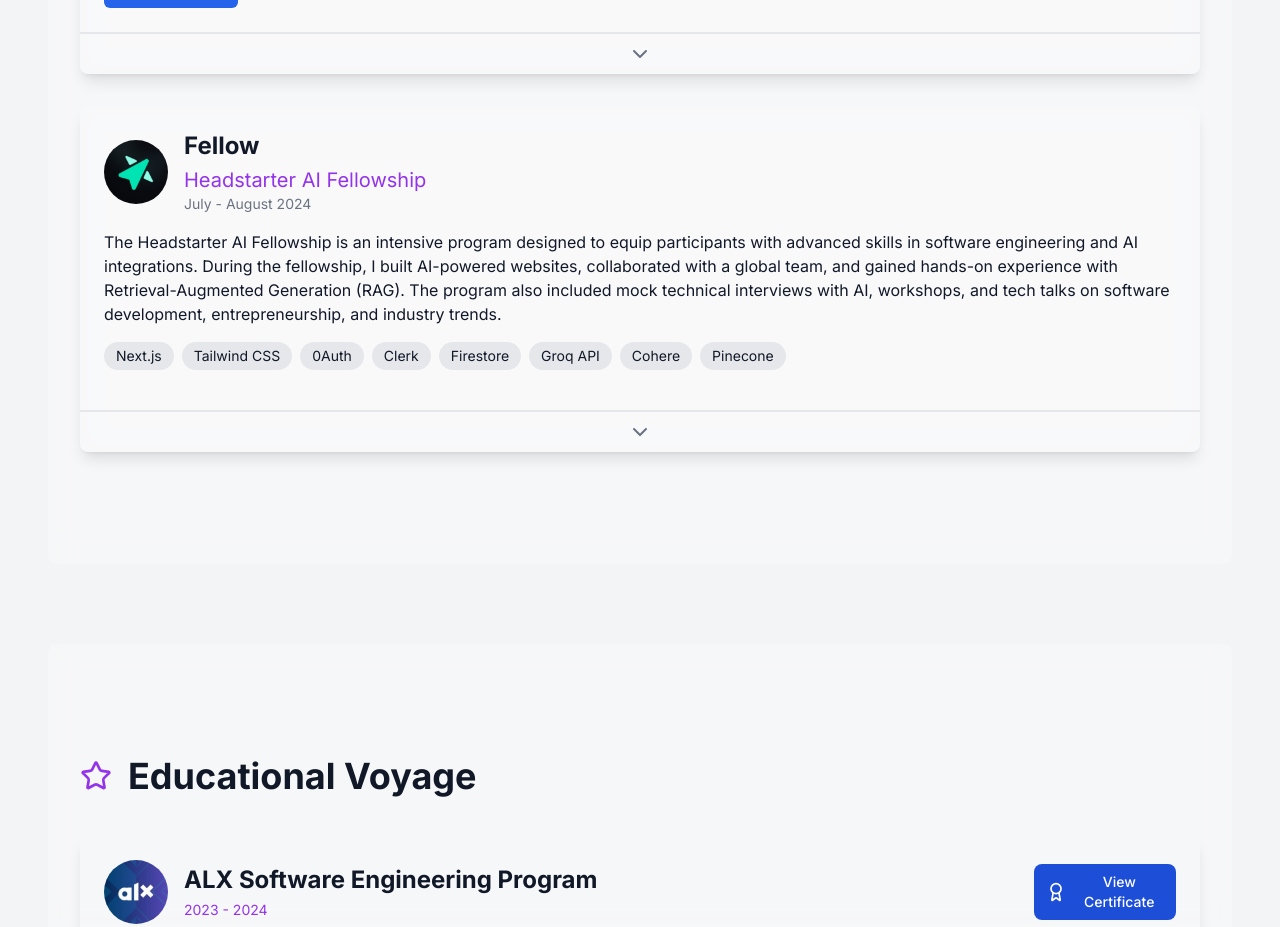
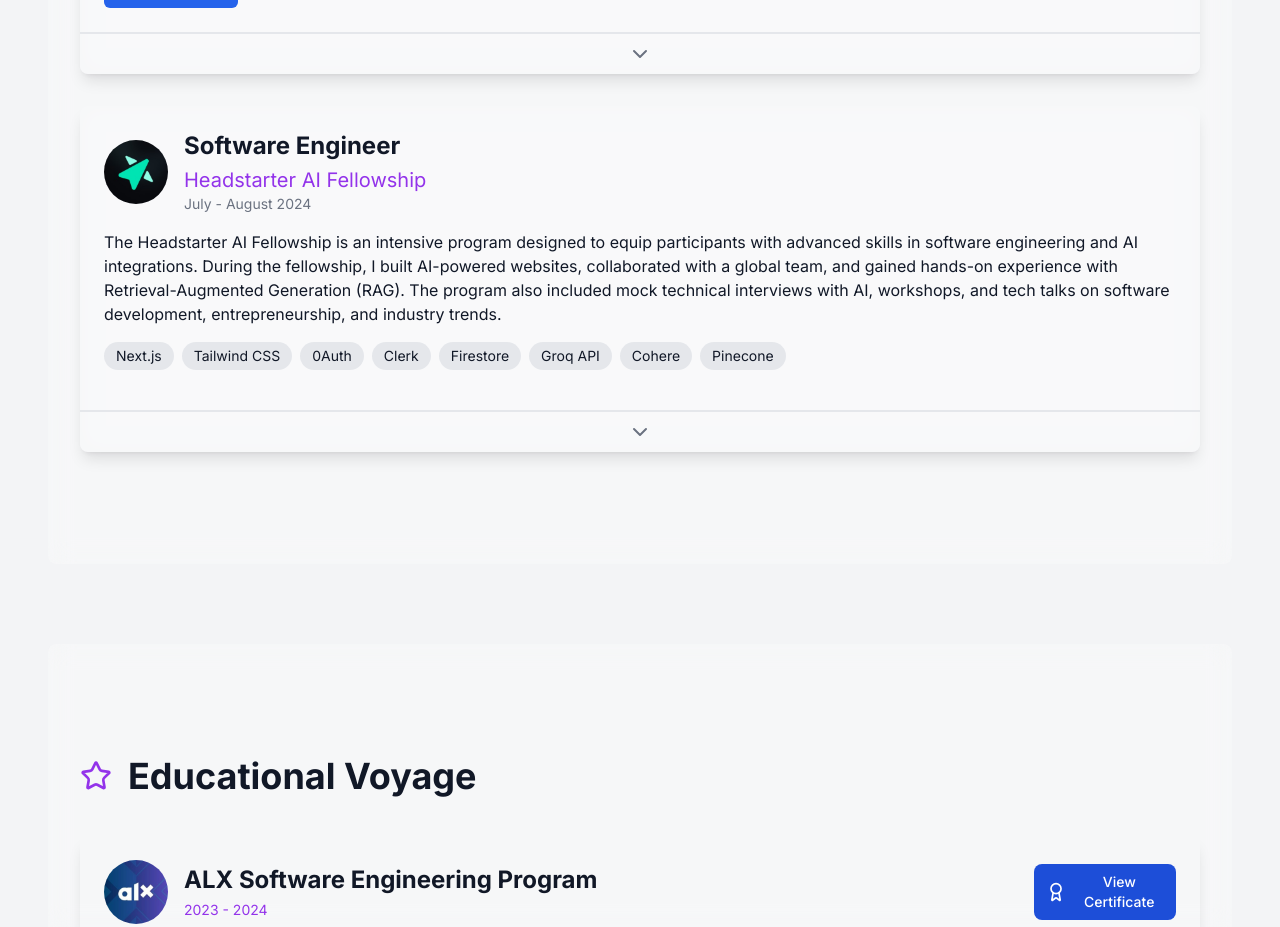
Before and after one commit to Chareeef/portfolio_website, a Next.js app: page / in a window 1280 px wide. Shown: the part 1340-2267 px from the top of the page. Built offline with nearby package versions, Linux system fonts and the light colour scheme.

Commit message:
Fix Experience title

```diff
--- a/app/components/Experience.tsx
+++ b/app/components/Experience.tsx
@@ -30,7 +30,7 @@
     ],
   },
   {
-    title: "Fellow",
+    title: "Software Engineer",
     company: "Headstarter AI Fellowship",
     date: "July - August 2024",
     logo: "/headstarter_logo.png",
```
